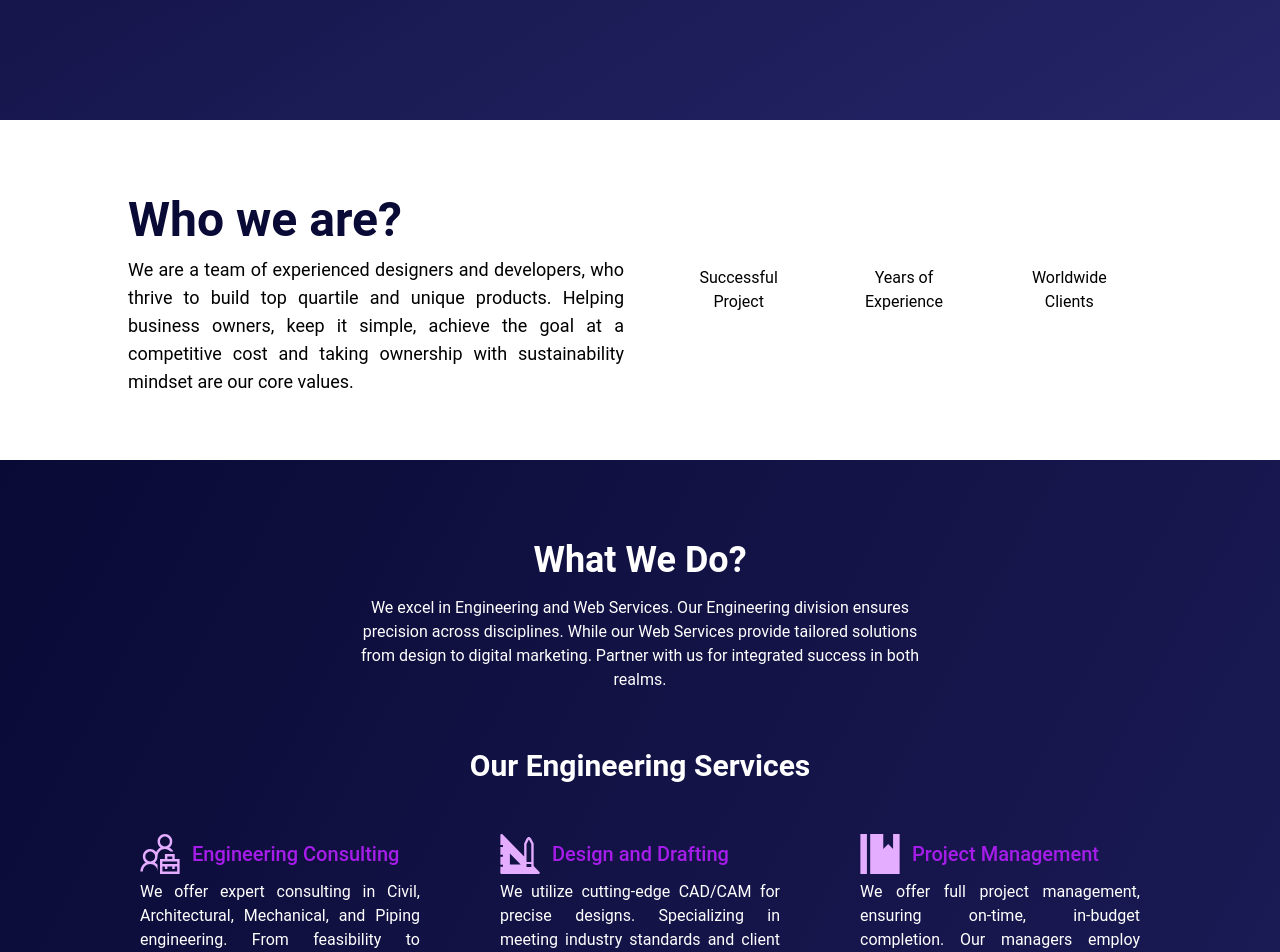
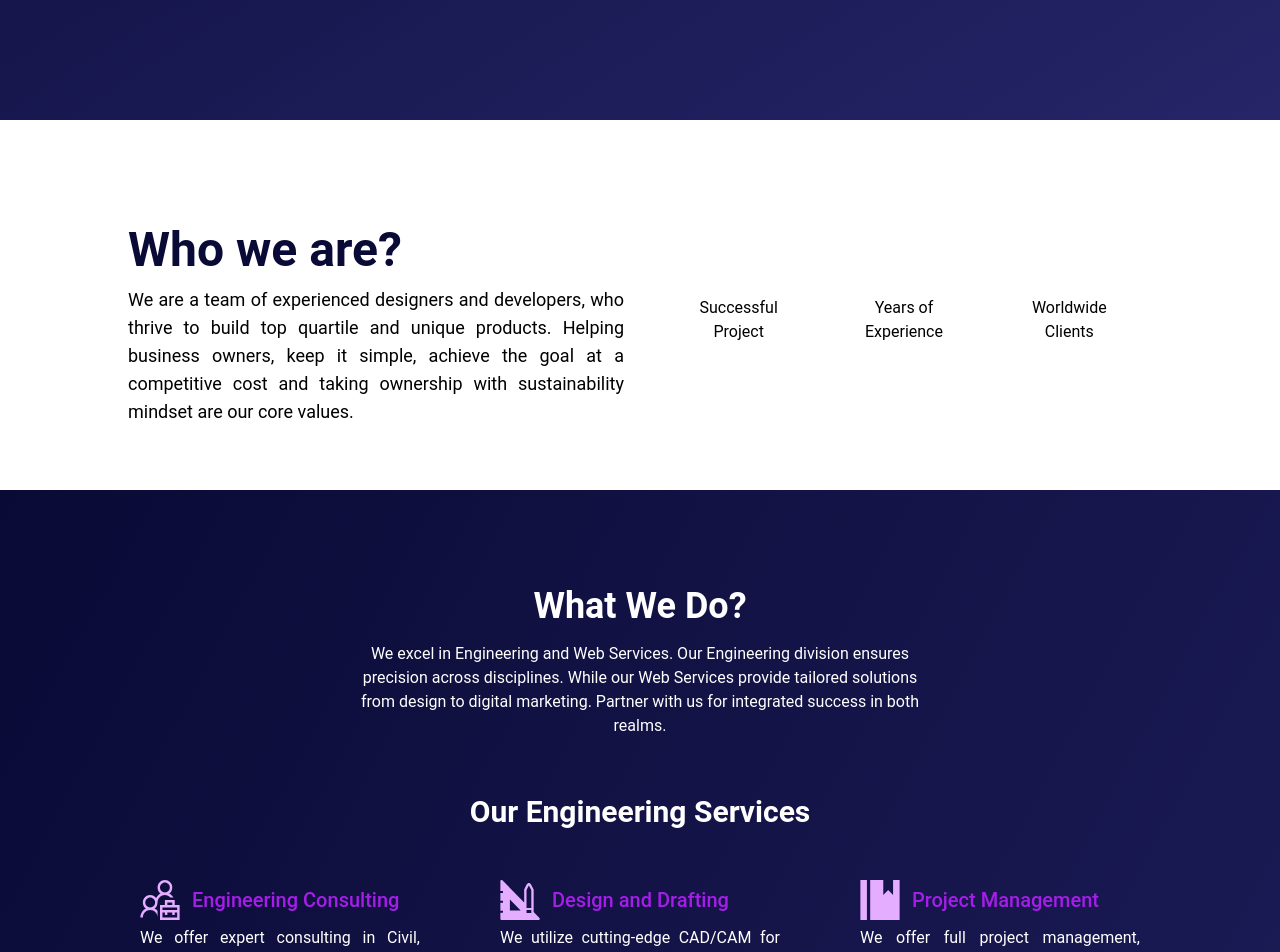
Before and after one commit to EuTACT-Corp/eutactcorp, a React (Vite) app: page / in a window 1280 px wide. Shown: the part 680-1632 px from the top of the page. Built offline with nearby package versions, Linux system fonts and the light colour scheme.

Commit message:
Update Nav Links

```diff
--- a/src/assets/Components/Header.jsx
+++ b/src/assets/Components/Header.jsx
@@ -19,7 +19,7 @@ function NavList() {
                 color="white"
                 className="p-1 font-medium"
             >
-                <a href="#" className="flex items-center hover:text-txtDarkColor transition-colors">
+                <a href="#Home" className="flex items-center hover:text-txtDarkColor transition-colors">
                     Home
                 </a>
             </Typography>
@@ -29,7 +29,7 @@ function NavList() {
                 color="white"
                 className="p-1 font-medium"
             >
-                <a href="#" className="flex items-center hover:text-txtDarkColor transition-colors">
+                <a href="#About" className="flex items-center hover:text-txtDarkColor transition-colors">
                     About
                 </a>
             </Typography>
@@ -39,7 +39,7 @@ function NavList() {
                 color="white"
                 className="p-1 font-medium"
             >
-                <a href="#" className="flex items-center hover:text-txtDarkColor transition-colors">
+                <a href="#Services" className="flex items-center hover:text-txtDarkColor transition-colors">
                     Services
                 </a>
             </Typography>
@@ -49,7 +49,7 @@ function NavList() {
                 color="white"
                 className="p-1 font-medium"
             >
-                <a href="#" className="flex items-center hover:text-txtDarkColor transition-colors">
+                <a href="#Contact" className="flex items-center hover:text-txtDarkColor transition-colors">
                     Contact
                 </a>
             </Typography>
--- a/src/index.css
+++ b/src/index.css
@@ -5,6 +5,7 @@
 
 html {
     overflow-x: hidden;
+    scroll-behavior: smooth;
 }
 
 /**************Custom Scroll bar**************/
@@ -29,3 +30,12 @@ html {
     padding-right: 20px;
     margin: auto;
 }
+
+#Services,
+#Contact {
+    padding-top: 80px;
+}
+
+#About {
+    padding-top: 30px;
+}
```
